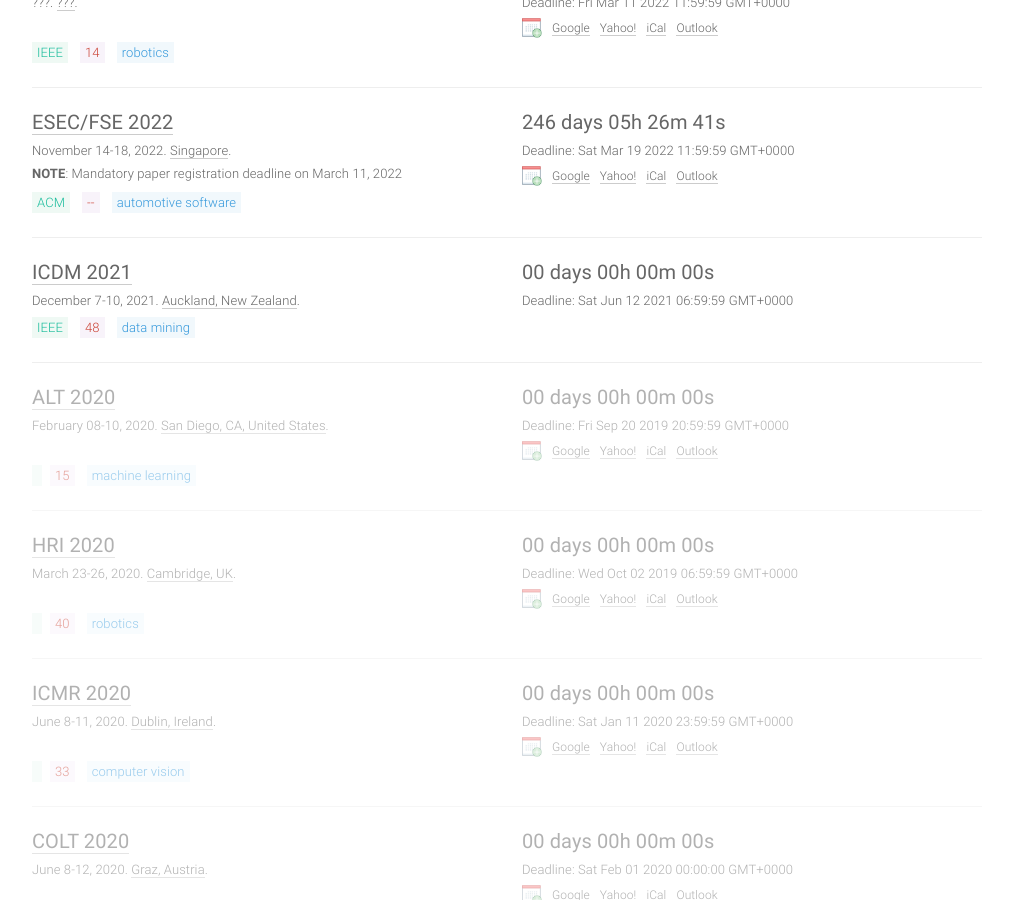
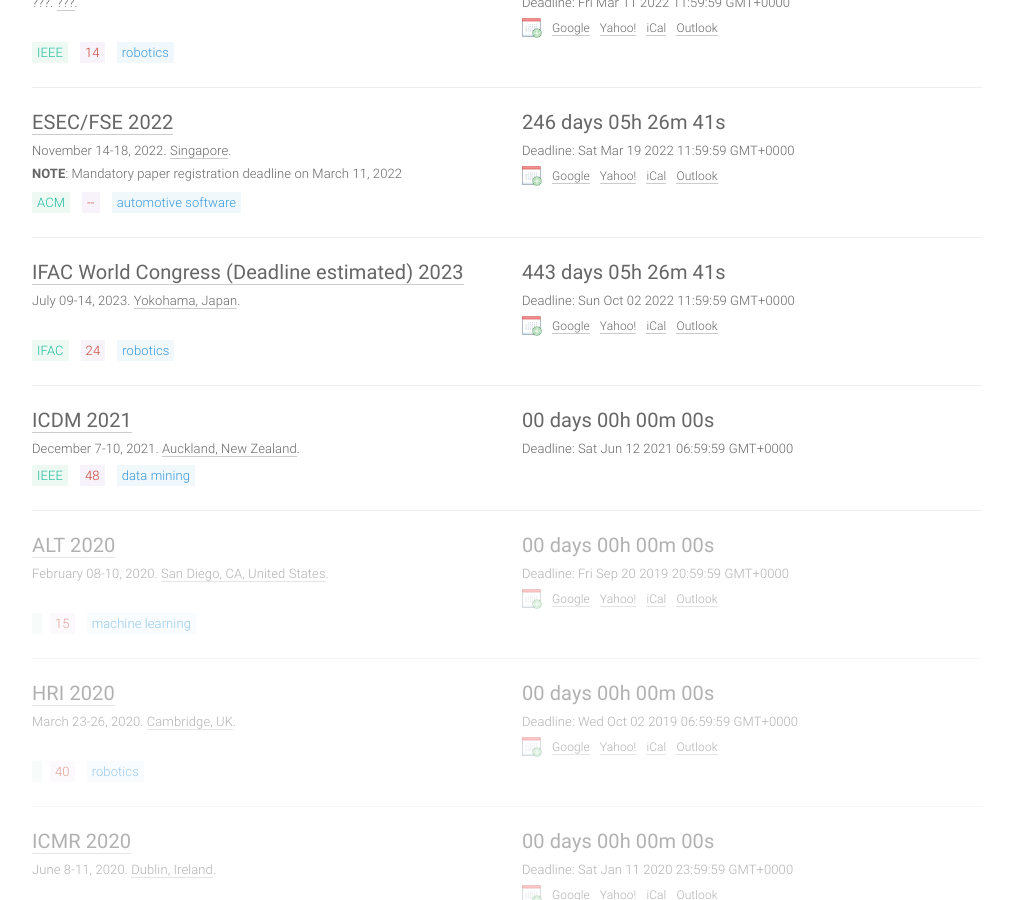
Before and after one commit to paperswithcode/ai-deadlines, a Jekyll site: the page built from index.html, in a window 1280 px wide and 900 px high, scrolled down 4498 px. Shown: the whole window, without its empty margins (133-1146 px from the left). Built offline with Jekyll 4.4.1, drawn with Linux system fonts in a browser that asks for light colours; comment, search, counter and statistics services are not loaded.

Commit message:
Update conferences.yml

```diff
--- a/_data/conferences.yml
+++ b/_data/conferences.yml
@@ -1,4 +1,17 @@
 ---
+- title: IFAC World Congress (Deadline estimated)
+  long: International Federation of Automatic Control World Congress
+  hindex: 24
+  year: 2023
+  id: ifac23
+  link: https://www.ifac2023.org/
+  deadline: '2022-10-01 23:59:59'
+  timezone: UTC-12
+  date: July 09-14, 2023
+  place: Yokohama, Japan
+  sub: RO
+  host: IFAC
+
 - title: GCPR
   long: German Conference on Pattern Recognition
   hindex: 24
```
